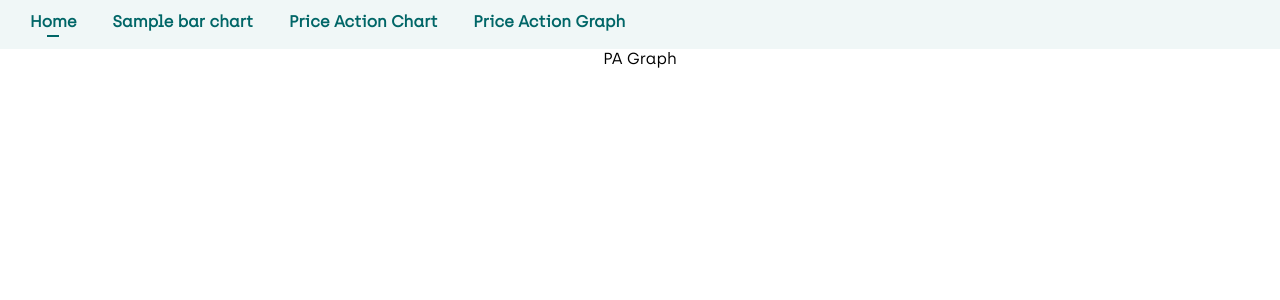
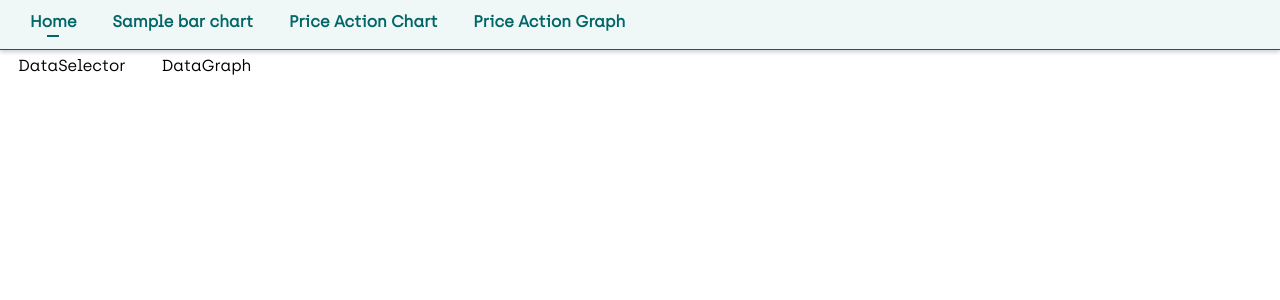
Before and after one commit to algotradeX/atx-dashboard, a React (Create React App) app: page /price-action-graph in a window 1280 px wide. Shown: the top 300 px of the page. Built offline with nearby package versions, Linux system fonts and the light colour scheme.

Commit message:
Add PriceGraph components

```diff
--- a/src/components/NavigationBar/NavBar.module.scss
+++ b/src/components/NavigationBar/NavBar.module.scss
@@ -4,6 +4,8 @@
     display: flex;
     background-color: $background-color;
     padding: 6px 18px;
+    border-bottom: 0.5px solid $primary-color;
+    box-shadow: 0 1px 5px 0 rgba(11, 44, 62, 0.12), 0 3px 4px 0 rgba(11, 44, 62, 0.06), 0 2px 4px 0 rgba(11, 44, 62, 0.07);
     .navigationDiv {
         padding: 6px 12px;
         margin-right: 12px;
--- /dev/null
+++ b/src/components/PriceActionGraph/DataGraph.js
@@ -0,0 +1,14 @@
+import React from 'react';
+import Styles from './DataGraph.module.scss';
+
+class DataGraph extends React.Component {
+    render() {
+        return (
+            <div className={Styles.dataGraphComponent}>
+                DataGraph
+            </div>
+        );
+    }
+}
+
+export default DataGraph;
--- /dev/null
+++ b/src/components/PriceActionGraph/DataGraph.module.scss
@@ -0,0 +1,3 @@
+.dataGraphComponent {
+    padding: 6px 18px;
+}
--- /dev/null
+++ b/src/components/PriceActionGraph/DataSelector.js
@@ -0,0 +1,14 @@
+import React from 'react';
+import Styles from './DataSelector.module.scss';
+
+class DataSelector extends React.Component {
+    render() {
+        return (
+            <div className={Styles.dataSelectorComponent}>
+                DataSelector
+            </div>
+        );
+    }
+}
+
+export default DataSelector;
--- /dev/null
+++ b/src/components/PriceActionGraph/DataSelector.module.scss
@@ -0,0 +1,3 @@
+.dataSelectorComponent {
+    padding: 6px 18px;
+}
--- a/src/containers/PriceActionGraph.js
+++ b/src/containers/PriceActionGraph.js
@@ -1,10 +1,14 @@
 import React from 'react';
+import Styles from "./PriceActionGraph.module.scss";
+import DataSelector from "../components/PriceActionGraph/DataSelector";
+import DataGraph from "../components/PriceActionGraph/DataGraph";
 
 class PriceActionGraph extends React.Component {
     render() {
         return (
-            <div>
-                PA Graph
+            <div className={Styles.PriceActionGraphContainer}>
+                <DataSelector />
+                <DataGraph />
             </div>
         );
     }
--- /dev/null
+++ b/src/containers/PriceActionGraph.module.scss
@@ -0,0 +1,4 @@
+.PriceActionGraphContainer {
+    display: flex;
+    flex-direction: row;
+}
```
